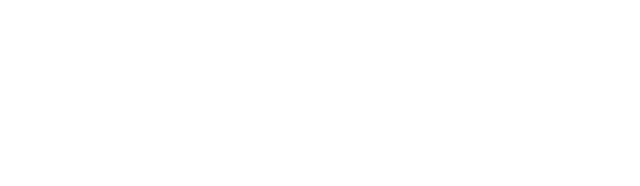
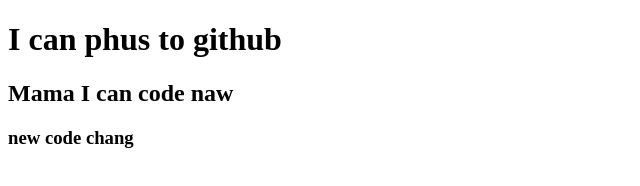
Before and after one commit to mdsojibrana/my-second-repo, a plain HTML site: page index.html in a window 1280 px wide. Shown: the whole page, without its empty margins (0-640 px from the left). Drawn offline with Linux system fonts and the light colour scheme.

Commit message:
added header

```diff
--- a/index.html
+++ b/index.html
@@ -7,6 +7,8 @@
     <title>My github second repo</title>
 </head>
 <body>
-
+    <h1>I can phus to github</h1>
+    <h2>Mama I can code naw</h2>
+    <h3>new code chang</h3>
 </body>
 </html>
```
